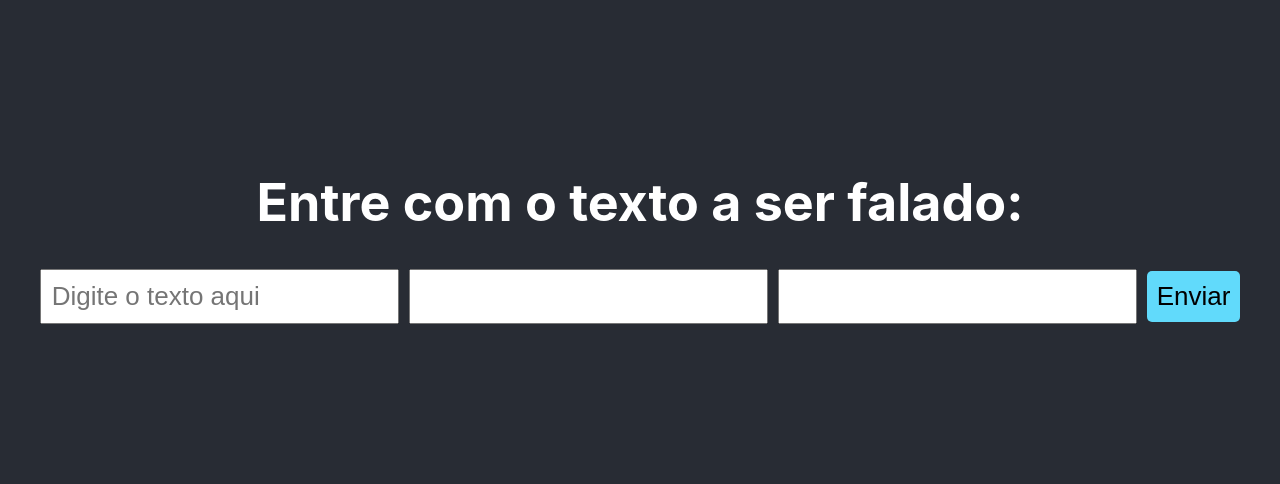
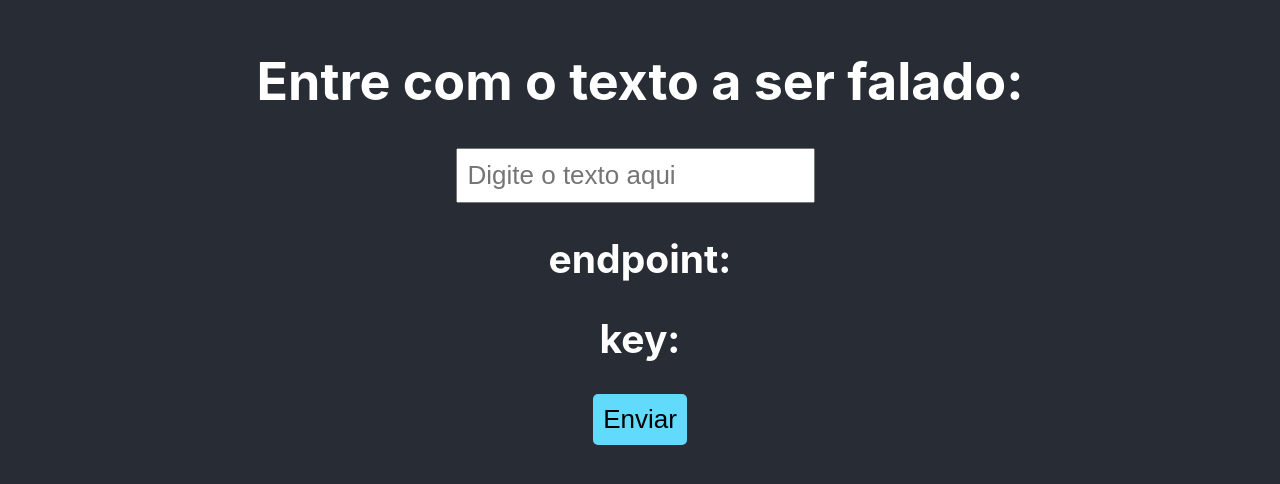
Before and after one commit to gmarruda/test2, a React (Create React App) app: page / in a window 1280 px wide. Shown: the part 170-654 px from the top of the page. Built offline with nearby package versions, Linux system fonts and the light colour scheme.

Commit message:
Update App.js

```diff
--- a/src/App.js
+++ b/src/App.js
@@ -60,14 +60,8 @@ function App() {
             placeholder="Digite o texto aqui"
             required
           />
-          <input
-            type="text"
-            value={apiEndpoint}
-          />
-          <input
-            type="text"
-            value={apiKey}
-          />
+         <h2>endpoint: {apiEndpoint}</h2>
+         <h2>key: {apiKey}</h2>
           <button type="submit">Enviar</button>
         </form>
         {loading && <p>Loading...</p>}
```
